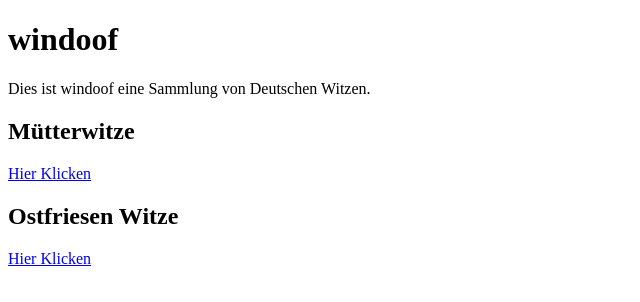
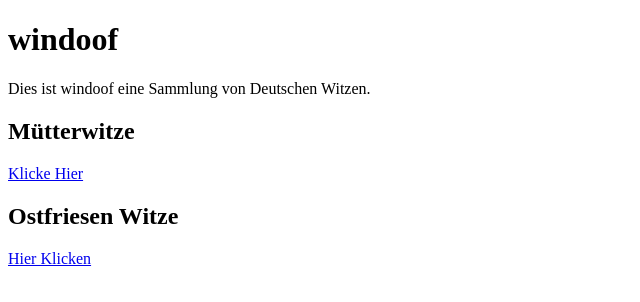
Before and after one commit to j0j0187/windoof, a plain HTML site: page index.html in a window 1280 px wide. Shown: the full height of the page, 0-640 px from the left. Drawn offline with Linux system fonts and the light colour scheme.

Commit message:
Update index.html

```diff
--- a/index.html
+++ b/index.html
@@ -7,7 +7,7 @@
     <h1>windoof</h1>
     <p>Dies ist windoof eine Sammlung von Deutschen Witzen.</p>
     <h2>Mütterwitze</h2>
-    <a href="Mütterwitze.html">Hier Klicken<a>
+    <a href="Mütterwitze.html">Klicke Hier</a>
     <h2>Ostfriesen Witze</h2>
         <a href="Ostfriesenwitze.html"> Hier Klicken </a>
     </body></html>
```
